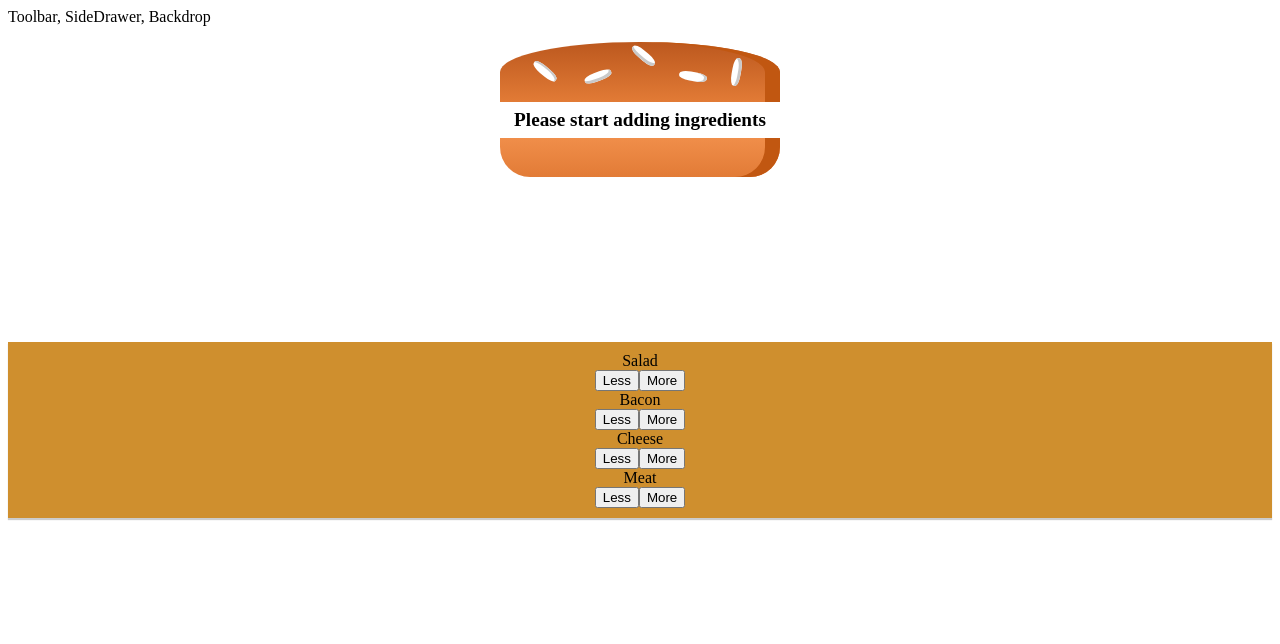
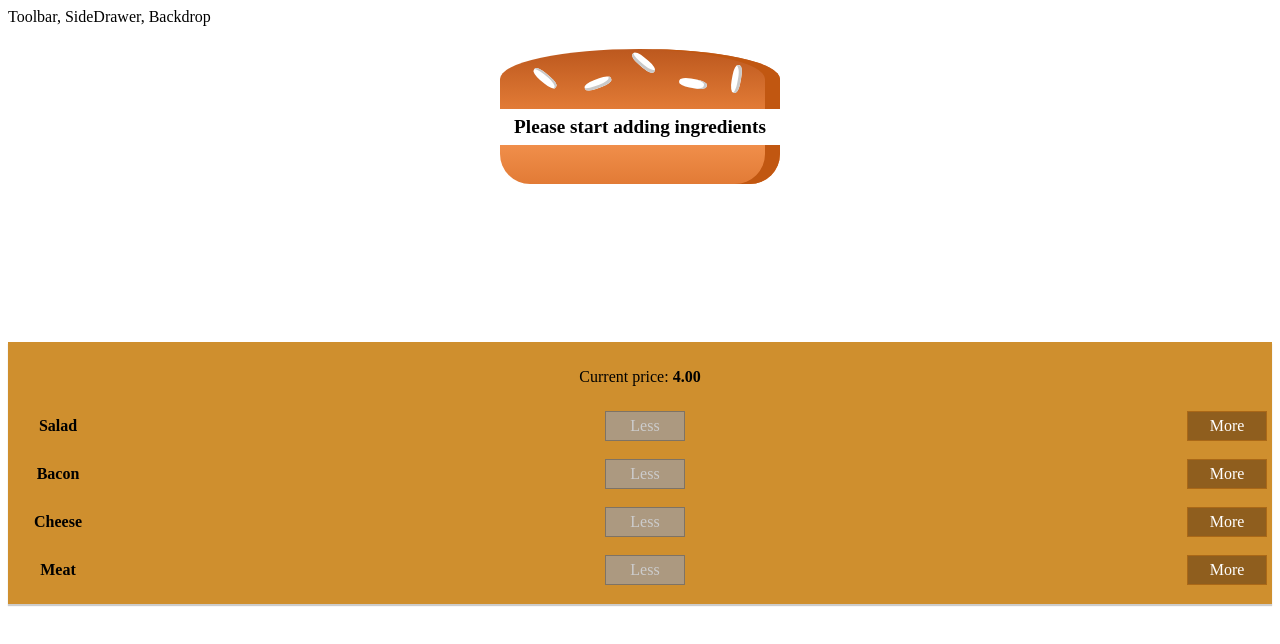
Before and after one commit to temirgaly/udemy-react-course, a React app in the folder react-app-udemy/ClientApp/: page / in a window 1280 px wide. Shown: the top 644 px of the page. Built offline with nearby package versions, Linux system fonts and the light colour scheme.

Commit message:
135. add and remove ingredients buttons setup.

```diff
--- a/react-app-udemy/ClientApp/src/components/Burger/BuildControls/BuildControl/BuildControl.js
+++ b/react-app-udemy/ClientApp/src/components/Burger/BuildControls/BuildControl/BuildControl.js
@@ -6,8 +6,8 @@
     return (
         <div className={classes.BuildControl}>
             <div className={classes.Label}>{props.label}</div>
-            <button className={classes.Less}>Less</button>
-            <button className={classes.More}>More</button>
+            <button onClick={props.removed} disabled={props.disabled} className={classes.Less}>Less</button>
+            <button onClick={props.added} className={classes.More}>More</button>
         </div>);
 }
 
--- a/react-app-udemy/ClientApp/src/components/Burger/BuildControls/BuildControl/BuildControl.module.css
+++ b/react-app-udemy/ClientApp/src/components/Burger/BuildControls/BuildControl/BuildControl.module.css
@@ -1,113 +1,56 @@
-.BreadBottom {
-    height: 13%;
-    width: 80%;
-    background: linear-gradient(#F08E4A, #e27b36);
-    border-radius: 0 0 30px 30px;
-    box-shadow: inset -15px 0 #c15711;
-    margin: 2% auto;
+.BuildControl {
+  display: flex;
+  justify-content: space-between;
+  align-items: center;
+  margin: 5px 0;
 }
 
-.BreadTop {
-    height: 20%;
-    width: 80%;
-    background: linear-gradient(#bc581e, #e27b36);
-    border-radius: 50% 50% 0 0;
-    box-shadow: inset -15px 0 #c15711;
-    margin: 2% auto;
-    position: relative;
+.BuildControl button {
+  display: block;
+  font: inherit;
+  padding: 5px;
+  margin: 0 5px;
+  width: 80px;
+  border: 1px solid #AA6817;
+  cursor: pointer;
+  outline: none;
 }
 
-.Seeds1 {
-    width: 10%;
-    height: 15%;
-    position: absolute;
-    background-color: white;
-    left: 30%;
-    top: 50%;
-    border-radius: 40%;
-    transform: rotate(-20deg);
-    box-shadow: inset -2px -3px #c9c9c9;
+.BuildControl button:disabled {
+  background-color: #AC9980;
+  border: 1px solid #7E7365;
+  color: #ccc;
+  cursor: default;
 }
 
-.Seeds1:after {
-    content: "";
-    width: 100%;
-    height: 100%;
-    position: absolute;
-    background-color: white;
-    left: -170%;
-    top: -260%;
-    border-radius: 40%;
-    transform: rotate(60deg);
-    box-shadow: inset -1px 2px #c9c9c9;
-  }
-
-.Seeds1:before {
-    content: "";
-    width: 100%;
-    height: 100%;
-    position: absolute;
-    background-color: white;
-    left: 180%;
-    top: -50%;
-    border-radius: 40%;
-    transform: rotate(60deg);
-    box-shadow: inset -1px -3px #c9c9c9;
-  }
-
-  .Seeds2 {
-    width: 10%;
-    height: 15%;
-    position: absolute;
-    background-color: white;
-    left: 64%;
-    top: 50%;
-    border-radius: 40%;
-    transform: rotate(10deg);
-    box-shadow: inset -3px 0 #c9c9c9;
-  }
-
-  .Seeds2:before {
-    content: "";
-    width: 100%;
-    height: 100%;
-    position: absolute;
-    background-color: white;
-    left: 150%;
-    top: -130%;
-    border-radius: 40%;
-    transform: rotate(90deg);
-    box-shadow: inset 1px 3px #c9c9c9;
-  }
-
-
-.Meat {
-    width: 80%;
-    height: 8%;
-    background: linear-gradient(#7f3608, #702e05);
-    margin: 2% auto;
-    border-radius: 15px;
+.BuildControl button:hover:disabled {
+  background-color: #AC9980;
+  color: #ccc;
+  cursor: not-allowed;
 }
 
-.Cheese {
-    width: 90%;
-    height: 4.5%;
-    margin: 2% auto;
-    background: linear-gradient(#f4d004, #d6bb22);
-    border-radius: 20px;
+.Label {
+  padding: 10px;
+  font-weight: bold;
+  width: 80px;
 }
 
-.Salad {
-    width: 85%;
-    height: 7%;
-    margin: 2% auto;
-    background: linear-gradient(#228c1d, #91ce50);
-    border-radius: 20px;
+.BuildControl .Less {
+  background-color: #D39952;
+  color: white;
 }
 
-.Bacon {
-    width: 80%;
-    height: 3%;
-    background: linear-gradient(#bf3813, #c45e38);
-    margin: 2% auto;
+.BuildControl .More {
+  background-color: #8F5E1E;
+  color: white;
 }
+
+.BuildControl .Less:hover, .BuildControl .Less:active {
+  background-color: #DAA972;
+  color: white;
+}
+
+.BuildControl .More:hover,.BuildControl .More:active {
+  background-color: #99703F;
+  color: white;
+}
--- a/react-app-udemy/ClientApp/src/components/Burger/BuildControls/BuildControls.js
+++ b/react-app-udemy/ClientApp/src/components/Burger/BuildControls/BuildControls.js
@@ -3,7 +3,7 @@
 import classes from './BuildControls.module.css';
 
 const controls = [
-    { label: 'Salad', type: 'salaf' },
+    { label: 'Salad', type: 'salad' },
     { label: 'Bacon', type: 'bacon' },
     { label: 'Cheese', type: 'cheese' },
     { label: 'Meat', type: 'meat' },
@@ -11,8 +11,14 @@
 
 const buildControls = (props) => (
     <div className={classes.BuildControls}>
+        <p>Current price: <strong>{props.price.toFixed(2)}</strong> </p>
         {controls.map(ctrl => (
-            <BuildControl key={ctrl.label} label={ctrl.label} />
+            <BuildControl
+                key={ctrl.label}
+                label={ctrl.label}
+                added={() => props.ingredientAdded(ctrl.type)}
+                removed={() => props.ingredientRemove(ctrl.type)}
+                disabled={props.disabled[ctrl.type]} />
         ))}
     </div>
 );
--- a/react-app-udemy/ClientApp/src/components/Burger/Burger.module.css
+++ b/react-app-udemy/ClientApp/src/components/Burger/Burger.module.css
@@ -2,7 +2,7 @@
     width: 100%;
     margin: auto;
     height: 250px;
-    /* overflow: scroll; */
+    overflow: scroll;
     text-align: center;
     font-weight: bold;
     font-size: 1.2rem;
--- a/react-app-udemy/ClientApp/src/containers/BurgerBuilder/BurgerBuilder.js
+++ b/react-app-udemy/ClientApp/src/containers/BurgerBuilder/BurgerBuilder.js
@@ -3,6 +3,13 @@
 import Aux from '../../hoc/Auxiliary';
 import Burger from '../../components/Burger/Burger';
 import BuildControls from '../.././/components/Burger/BuildControls/BuildControls';
+
+const INGREDIENT_PRICES = {
+    salad: 0.5,
+    cheese: 0.4,
+    meat: 1.3,
+    bacon: 0.7
+}
 
 class BurgerBuilder extends Component {
     constructor(props) {
@@ -13,14 +20,52 @@
                 bacon: 0,
                 cheese: 0,
                 meat: 0
-            }
+            },
+            totalPrice: 4
         }
     }
+
+    addIngredientHandler = (type) => {
+        const oldCount = this.state.ingredients[type];
+        const updatedCount = oldCount + 1;
+        const ingredientPrice = INGREDIENT_PRICES[type];
+        const updatedIngredients = {
+            ...this.state.ingredients
+        };
+        const updatedPrice = this.state.totalPrice + ingredientPrice;
+        updatedIngredients[type] = updatedCount;
+        this.setState({ ingredients: updatedIngredients, totalPrice: updatedPrice });
+    }
+
+    removeIngredientHandler = (type) => {
+        if (this.state.ingredients[type] === 0) return;
+
+        const updatedCount = this.state.ingredients[type] - 1;
+        const ingredientPrice = INGREDIENT_PRICES[type];
+        const updatedIngredients = {
+            ...this.state.ingredients
+        };
+        const updatedPrice = this.state.totalPrice - ingredientPrice;
+        updatedIngredients[type] = updatedCount;
+        this.setState({ ingredients: updatedIngredients, totalPrice: updatedPrice });
+    }
+
     render() {
+        const disabledInfo = {
+            ...this.state.ingredients
+        };
+
+        for (let key in disabledInfo)
+            disabledInfo[key] = disabledInfo[key] <= 0;
+
         return (
             <Aux>
                 <Burger ingredients={this.state.ingredients} />
-                <BuildControls />
+                <BuildControls
+                    ingredientAdded={this.addIngredientHandler}
+                    ingredientRemove={this.removeIngredientHandler}
+                    disabled={disabledInfo}
+                    price={this.state.totalPrice} />
             </Aux>
         );
     }
```
